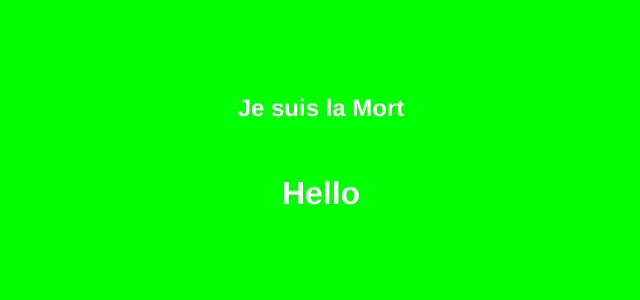
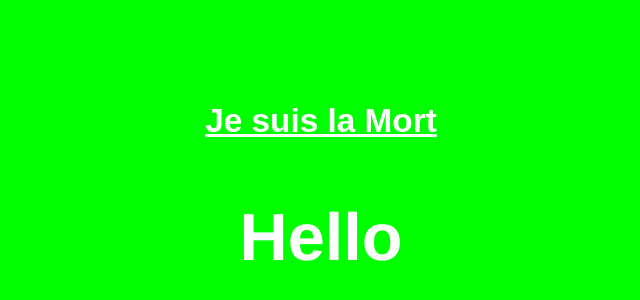
Before and after one commit to hocdu91/New-site-Boudieb, a plain HTML site: page index.html in a window 1280 px wide. Shown: the part 166-466 px from the top of the page, without its empty margins (327-967 px from the left). Drawn offline with Linux system fonts and the light colour scheme.

Commit message:
size changing

```diff
--- a/index.html
+++ b/index.html
@@ -15,15 +15,16 @@ h1{
 	width: 100%;
 	text-align: center;
 	font-family: Helvetica;
-	font-size:200;
+	font-size:50pt;
 }
 h2{
 	position: absolute;
 	top: 30%;
 	width: 100%;
 	text-align: center;
-	font-family: Helvetica;
-	font-size:200;
+	font-family: Arial;
+	text-decoration: underline;
+	font-size:25pt;
 }
 </style>
 <body>
```
